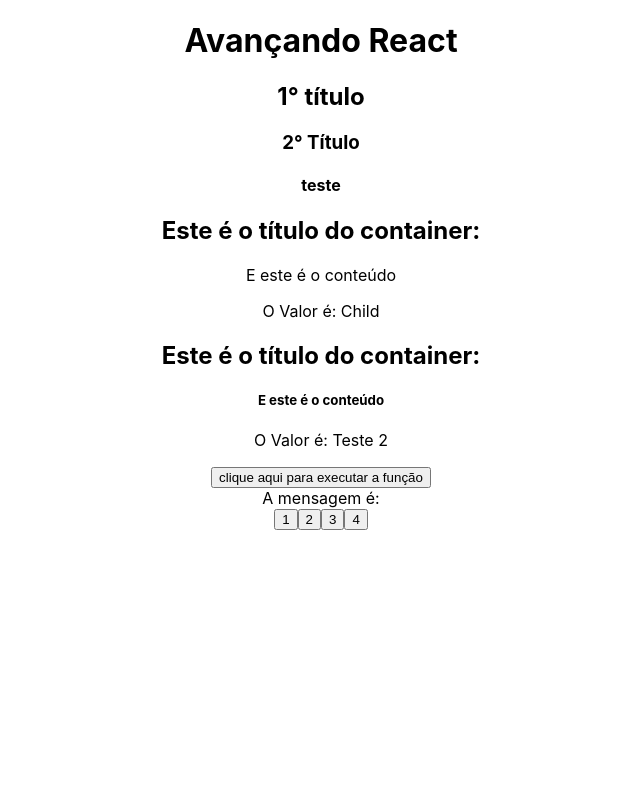
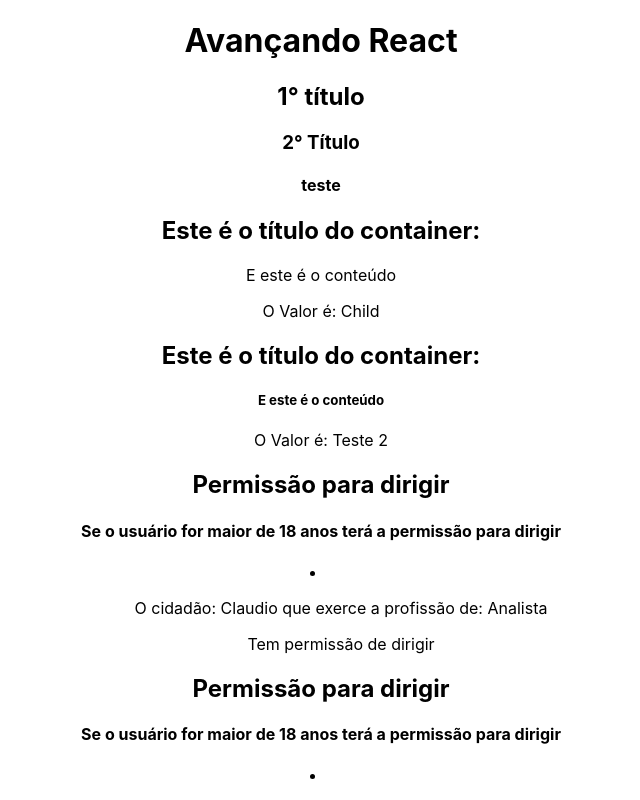
Before and after one commit to clacerda/React_Aulas_ProfMateusBattisti, a React (Create React App) app in the folder Avançando/my-react-app/: page / in a window 1280 px wide. Shown: the top 800 px of the page, without its empty margins (319-959 px from the left). Built offline with nearby package versions, Linux system fonts and the light colour scheme.

Commit message:
Desafio de conclusão - 4

```diff
--- a/Avançando/my-react-app/src/App.js
+++ b/Avançando/my-react-app/src/App.js
@@ -7,9 +7,10 @@ import ConditionalRender from './components/ConditionalRender';
 import ListRender from './components/ListRender';
 import ShowUserName from './components/ShowUserName';*/
 import Container from './components/Container'
-import ExecuteFunction from './components/ExecuteFunction';
-import Message from './components/Message';
-import ChangeMessageState from './components/ChangeMessageState';
+// import ExecuteFunction from './components/ExecuteFunction';
+// import Message from './components/Message';
+// import ChangeMessageState from './components/ChangeMessageState';
+import UserDetail from './components/UserDetail';
 
 //import MinhaFoto from './assets/1517517204212.jpg'
 //import ManageData from './components/ManageData';
@@ -20,9 +21,9 @@ function App() {
   //const [userName] = useState("Claudio")
 
 
-  function showMessage(){
-    console.log("Evento teste")
-  }
+  // function showMessage(){
+  //   console.log("Evento teste")
+  // }
 
   /*const cars = [
     {id: 1, brand: "Ferrari", color: "Amarelo", newCar: true, km: 0},
@@ -30,11 +31,17 @@ function App() {
     {id: 3, brand: "Monza", color: "azul", newCar: false, km: 20}
   ]*/
 
-  const [message, setMessage] = useState("")
+  // const [message, setMessage] = useState("Holá que tal?")
 
-  const handleMessage = (msg) =>{
-    setMessage(msg)
-  }
+  // const handleMessage = (msg) =>{
+  //   setMessage(msg)
+  // }
+
+  const peoples = [
+    {id: 1, name: "Claudio", age: 33, profession: "Analista"},
+    {id: 2, name: "Andrea", age: 34, profession: "Designer"},
+    {id: 3, name: "Diana", age: 2, profession: "AuAu"}
+  ]
 
   return (
     <div className="App">
@@ -85,12 +92,26 @@ function App() {
           <h5>E este é o conteúdo</h5>
         </Container>
 
-        {/*Executar função*/}
-        <ExecuteFunction myFunction={showMessage} />
+        {/*Executar função
+        <ExecuteFunction myFunction={showMessage} /> */}
 
-        {/*State Lift*/}
+        {/*State Lift
         <Message msg={message} />
-        <ChangeMessageState handleMessage={handleMessage} />
+      <ChangeMessageState handleMessage={handleMessage} /> */}
+
+      {/*Desafio*/}
+      {
+        peoples.map((people) => (
+              <UserDetail
+                        key = {people.id}
+                        name = {people.name}
+                        age = {people.age}
+                        profession = {people.profession}
+                        />
+        ))
+      }
+
+
     </div>
   );
 }
--- /dev/null
+++ b/Avançando/my-react-app/src/components/UserDetail.js
@@ -0,0 +1,19 @@
+import React from 'react'
+
+const UserDetail = ({name, age, profession}) => {
+  return (
+    <div>
+         <h2>Permissão para dirigir</h2>
+         <h4>Se o usuário for maior de 18 anos terá a permissão para dirigir</h4>
+
+         <li>
+            <ul>
+                <p>O cidadão: {name} que exerce a profissão de: {profession}</p>
+                {age > 18 ? (<p>Tem permissão de dirigir</p>) : (<p>Não tem permissão para dirigir</p>)}
+            </ul>
+         </li>
+    </div>
+  )
+}
+
+export default UserDetail
```
